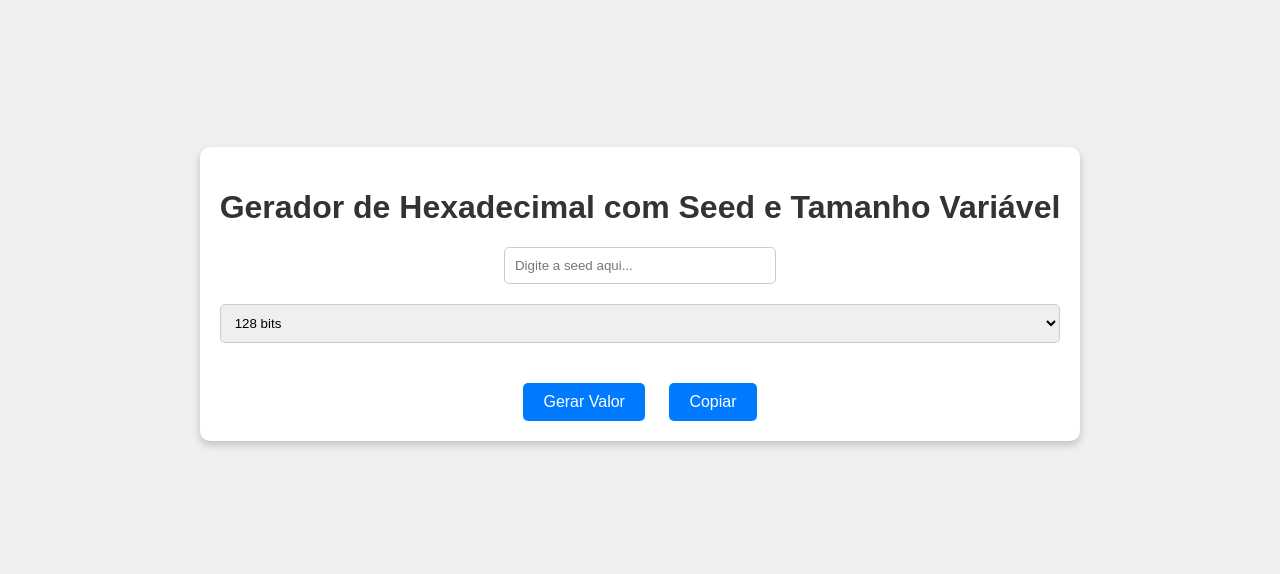
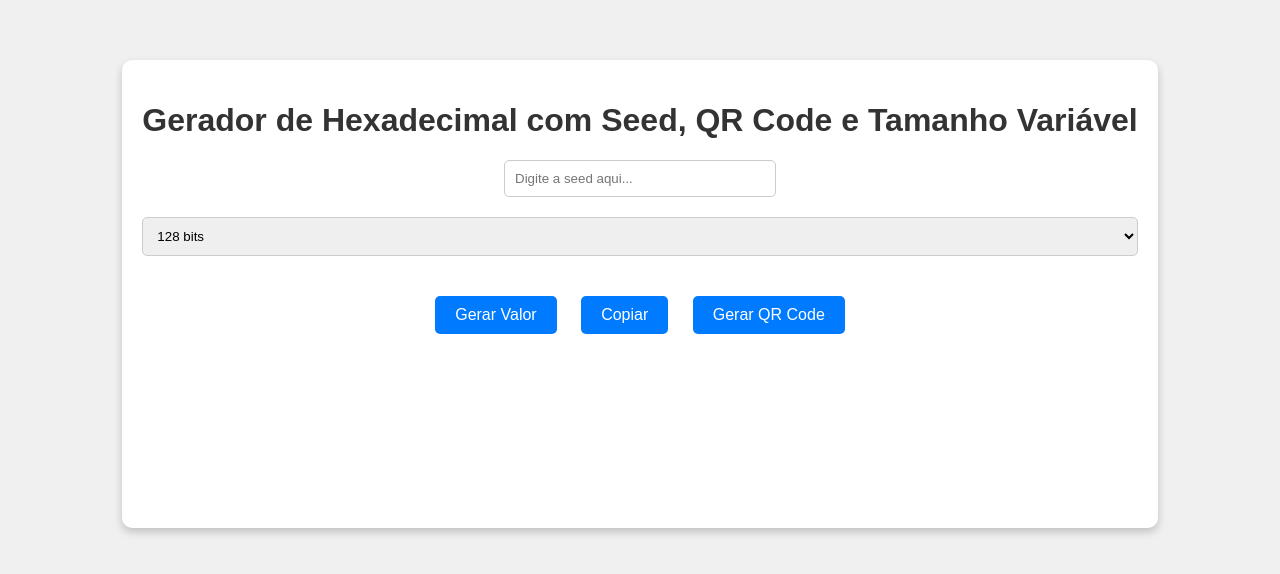
Before and after one commit to samuel-lope/CodeGenerator, a plain HTML site: page index.html in a window 1280 px wide. Shown: the part 106-680 px from the top of the page. Drawn offline with Linux system fonts and the light colour scheme.

Commit message:
Adicionado Gerador de QRCode

```diff
--- a/index.html
+++ b/index.html
@@ -3,7 +3,7 @@
 <head>
     <meta charset="UTF-8">
     <meta name="viewport" content="width=device-width, initial-scale=1.0">
-    <title>Gerador de Hexadecimal com Seed e Tamanho Variável</title>
+    <title>Gerador de Hexadecimal com Seed, QR Code e Tamanho Variável</title>
     <style>
         body {
             font-family: Arial, sans-serif;
@@ -61,12 +61,16 @@
             border: 1px solid #ccc;
             border-radius: 5px;
         }
+        #qrcode {
+            margin-top: 20px;
+        }
     </style>
+    <script src="https://cdnjs.cloudflare.com/ajax/libs/qrious/4.0.2/qrious.min.js"></script>
 </head>
 <body>
 
     <div class="container">
-        <h1>Gerador de Hexadecimal com Seed e Tamanho Variável</h1>
+        <h1>Gerador de Hexadecimal com Seed, QR Code e Tamanho Variável</h1>
         <input type="text" id="seed" placeholder="Digite a seed aqui..." />
 
         <select id="bitLength">
@@ -81,7 +85,10 @@
         <div class="buttons">
             <button onclick="generateHex()">Gerar Valor</button>
             <button onclick="copyToClipboard()">Copiar</button>
+            <button onclick="generateQRCode()">Gerar QR Code</button>
         </div>
+
+        <canvas id="qrcode"></canvas>
     </div>
 
     <script>
@@ -128,6 +135,23 @@
                 alert('Nenhum valor gerado para copiar!');
             }
         }
+
+        function generateQRCode() {
+            const resultText = document.getElementById('result').textContent;
+            if (resultText) {
+                // Criar o QR Code com parâmetros otimizados
+                const qr = new QRious({
+                    element: document.getElementById('qrcode'),
+                    value: resultText,
+                    size: 200, // Aumentando o tamanho do QR Code para melhor legibilidade
+                    level: 'H', // Definindo o nível de correção de erro para o mais alto ('H')
+                    background: '#ffffff', // Cor de fundo
+                    foreground: '#000000', // Cor do código
+                });
+            } else {
+                alert('Nenhum valor gerado para converter em QR Code!');
+            }
+        }
     </script>
 
 </body>
```
